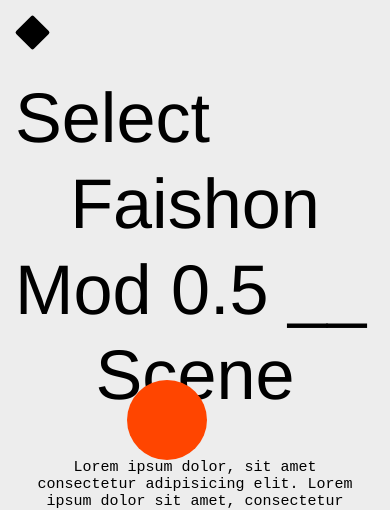
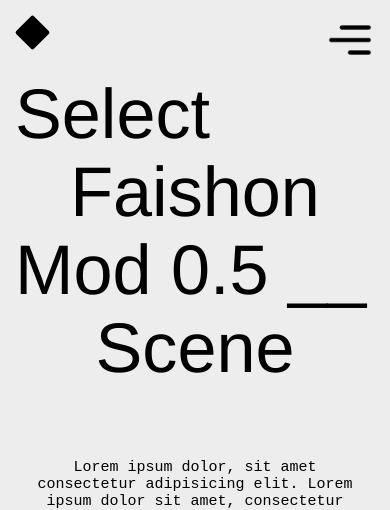
Before and after one commit to vaibhavrajharsh/Minimal-Landing-Page, a plain HTML site: page index.html in a window 390 px wide. Shown: the top 510 px of the page. Drawn offline with Linux system fonts and the light colour scheme.

Commit message:
added responsiveness

```diff
--- a/index.html
+++ b/index.html
@@ -12,6 +12,7 @@
             <div class="diamond"></div>
         </div>
         <div class="left-top-right">
+            <img src="menu.png" alt="">
             <h3>Menu</h3>
             <h4>Home Page</h4>
             <h4>Portfolio</h4>
@@ -29,9 +30,11 @@
             <p>Lorem ipsum dolor, sit amet consectetur adipisicing elit. Lorem ipsum dolor sit amet, consectetur adipisicing elit. Nisi, vitae! Commodi odit veritatis officiis</p>
         </div>
         <div class="right">
-           <img src="IMG20241230145305.jpg" alt="">
+           <img src="image.jpg" alt="">
         </div>
-        <div class="arrow"></div>
+        <div class="arrow">
+            <img src="right-arrow.png" alt="">
+        </div>
     </main>
 </body>
 </html>
--- a/style.css
+++ b/style.css
@@ -7,6 +7,7 @@ html, body{
     height: 100%;
     width: 100%;
     font-family: monospace;
+    background-color: #ededed;
 }
 
 main{
@@ -41,6 +42,11 @@ main{
     font-weight: 500;
     color: #333;
 }
+
+.left-top-right img{
+    width: 50px;
+   opacity: 0;
+ }
 
 .left-centre{
 
@@ -95,14 +101,15 @@ main{
 
 }
 
-.arrow{
-    height: 80px;
-    width: 80px;
+.arrow img{
+    width: 50px;
+    padding: 20px;
+    filter: invert();
     border-radius: 50%;
-    background-color: orangered;
+    background-color: rgb(0, 140, 255);
     position: absolute;
-    right: 47%;
-    top: 45%;
+    right: 46.5%;
+    top: 44%;
 }
 
 @media (max-width:600px) {
@@ -131,6 +138,14 @@ main{
 
     }
 
+    .left-top-right{
+        padding: 15px;
+     }
+
+    .left-top-right img{
+        opacity: 1;
+     }
+
     .left-top-right h3{
        display: none;
     }
@@ -143,8 +158,8 @@ main{
     .left-centre h1{
         font-size: 18vw;
         font-family: Helvetica, sans-serif;
-        font-weight: 400;
-        line-height: 22vw;
+        font-weight: 500;
+        line-height: 20vw;
     }
 
     .left-centre{
@@ -168,4 +183,8 @@ main{
     .left-top-left{
         padding: 20px;
     }
+
+    .arrow{
+       display: none;
+    }
 }
```
Also changed, not shown: IMG20241230145305.jpg (deleted), image.jpg, menu.png (added), right-arrow.png (added).
